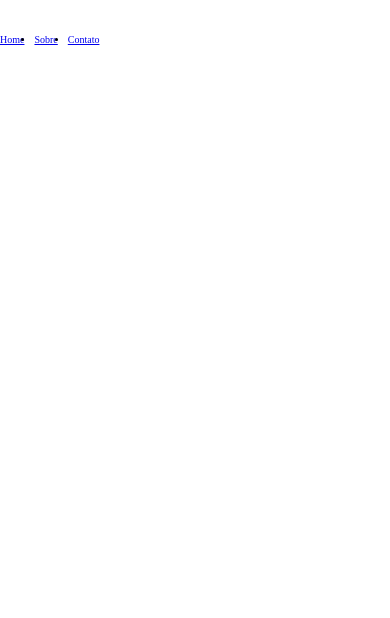
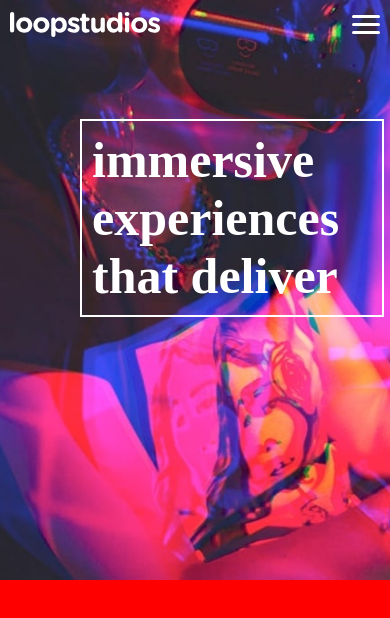
Before and after one commit to rebecasguerri/Loopstudios-landing-page, a plain HTML site: page index.html in a window 390 px wide. Drawn offline with Linux system fonts and the light colour scheme.

Commit message:
header finalizado

```diff
--- a/index.html
+++ b/index.html
@@ -12,11 +12,14 @@
    <header>
     <section class='header'>
       <nav class="navbar">
-        <img src="images/logo.svg" alt="logo">
+        <img src="images/logo.svg" alt="logo" id="logo">
+
           <ul class="nav-menu">
-              <li class="nav-item"><a href="#" class="nav-link">Home</a></li>
-              <li class="nav-item"><a href="#" class="nav-link">Sobre</a></li>
-              <li class="nav-item"><a href="#" class="nav-link">Contato</a></li>
+              <li class="nav-item"><a href="#" class="nav-link">About</a></li>
+              <li class="nav-item"><a href="#" class="nav-link">Careers</a></li>
+              <li class="nav-item"><a href="#" class="nav-link">Events</a></li>
+              <li class="nav-item"><a href="#" class="nav-link">Products</a></li>
+              <li class="nav-item"><a href="#" class="nav-link">Support</a></li>
           </ul>
 
           <div class="hamburguer">
@@ -27,7 +30,24 @@
       </nav>
   </section>
 </header>
+<main>
 
+  <section class="main-frist">
+    <h1>immersive experiences that deliver</h1>
+  </section>
+
+</main>
+
+
+
+
+
+
+
+
+
+ <script src="menu.js"></script>
+  </body>
 <!--
 
 
--- /dev/null
+++ b/menu.js
@@ -0,0 +1,9 @@
+let hamburguer = document.querySelector(".hamburguer");
+let navMenu = document.querySelector(".nav-menu");
+let logo = document.querySelector('#logo')
+
+hamburguer.addEventListener("click", () =>{
+    hamburguer.classList.toggle('active');
+    navMenu.classList.toggle('active');
+    logo.classList.toggle('active')
+});
--- a/style.css
+++ b/style.css
@@ -4,6 +4,7 @@
 }
 html{
     font-size: 62.5%;
+    background-color: red;
 }
 @font-face {
     font-family: 'Atala';
@@ -18,20 +19,40 @@ html{
 
 /*HEADER*/
 .header{
+    width: 100vw;
+
+}
+.navbar{
     display:flex;
     flex-direction:row;
     justify-content:space-between;
     align-items:center;
+    padding: 1rem;
 
 }
-
 .nav-menu{
     display:flex;
     flex-direction:row;
     align-items:center;
-    gap:1rem;
+    gap: 1.5rem;
+}
+
+.nav-menu .nav-item .nav-link{
+    color: white;
+    text-decoration: none;
+    font-size: 1.7rem;
+    cursor: pointer;
+    padding-bottom: 0.5rem;
+    font-family: sans-serif;
+}
+.nav-menu .nav-item .nav-link:hover{
+    border-bottom: 2px solid white;
 
 }
+.nav-item{
+    list-style-type: none;
+}
+
 .hamburguer {
    cursor:pointer;
    display:none;
@@ -47,3 +68,84 @@ html{
     background-color: #fff;
     transition: all 0.3s ease-in-out;
 }
+@media (max-width:768px){
+
+#logo{
+    width: 15rem;
+}
+#logo.active{
+    z-index: 2;
+}
+ .hamburguer{
+    display: block;
+ }
+ .hamburguer.active{
+    z-index: 1;
+ }
+ .hamburguer.active .bar:nth-child(2){
+    opacity: 0;
+}
+.hamburguer.active .bar:nth-child(1){
+ transform: translateY(8px) rotate(45deg);
+
+ }
+ .hamburguer.active .bar:nth-child(3){
+     transform: translateY(-8px) rotate(-45deg);
+ }
+  .nav-menu {
+    position: absolute;
+    left: -100%;
+    top: 0px;
+    z-index: -3;
+    gap: 0;
+
+    border-radius: 0 0 20px 20px;
+    background-color: black;
+    flex-direction: column;
+    width: 100%;
+    height: 100vh;
+    transition: 0.3s;
+}
+
+.nav-menu.active{
+    left: 0;
+    z-index: 1;
+}
+.nav-menu .nav-item .nav-link{
+    color: white;
+    text-decoration: none;
+    font-size: 3rem;
+    cursor: pointer;
+    font-family: sans-serif;
+    line-height: 6rem;
+
+}
+
+.nav-menu {
+   text-align: left;
+   padding-top: 6rem;
+   margin: auto auto ;
+}
+}
+
+/*MAIN AREA*/
+.main-frist{
+    background-image: url(images/desktop/image-header.jpg);
+    background-position: center;
+    background-repeat: no-repeat;
+    background-size: cover;
+    width: 100vw;
+    height: 70vh;
+    margin-top: -6rem;
+
+}
+.main-frist h1 {
+    position: relative;
+    top: 13rem;
+    left: 8rem;
+    width: 28rem;
+    color: white;
+    font-size: 5rem;
+    border: 2px solid white;
+    padding: 1rem;
+}
```
